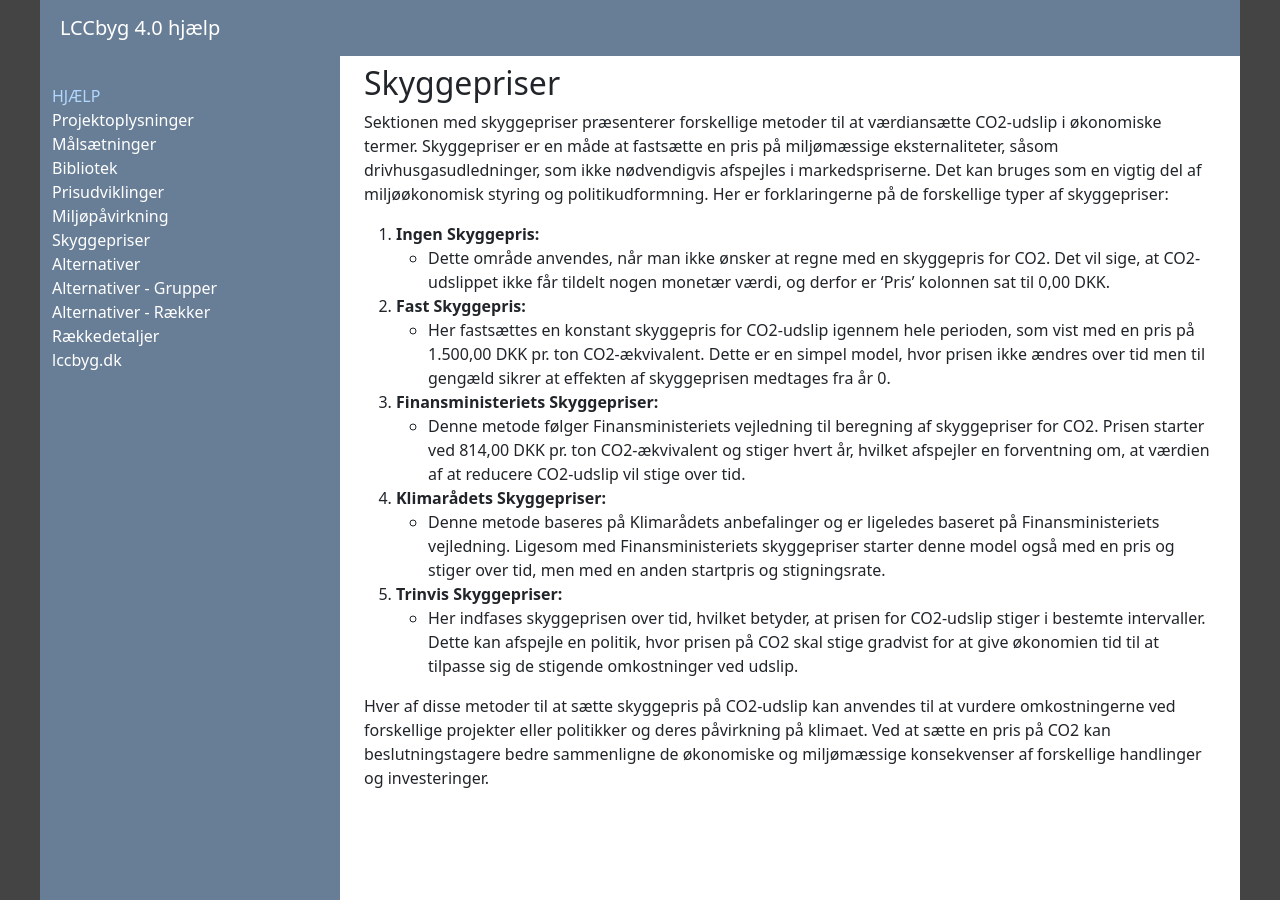
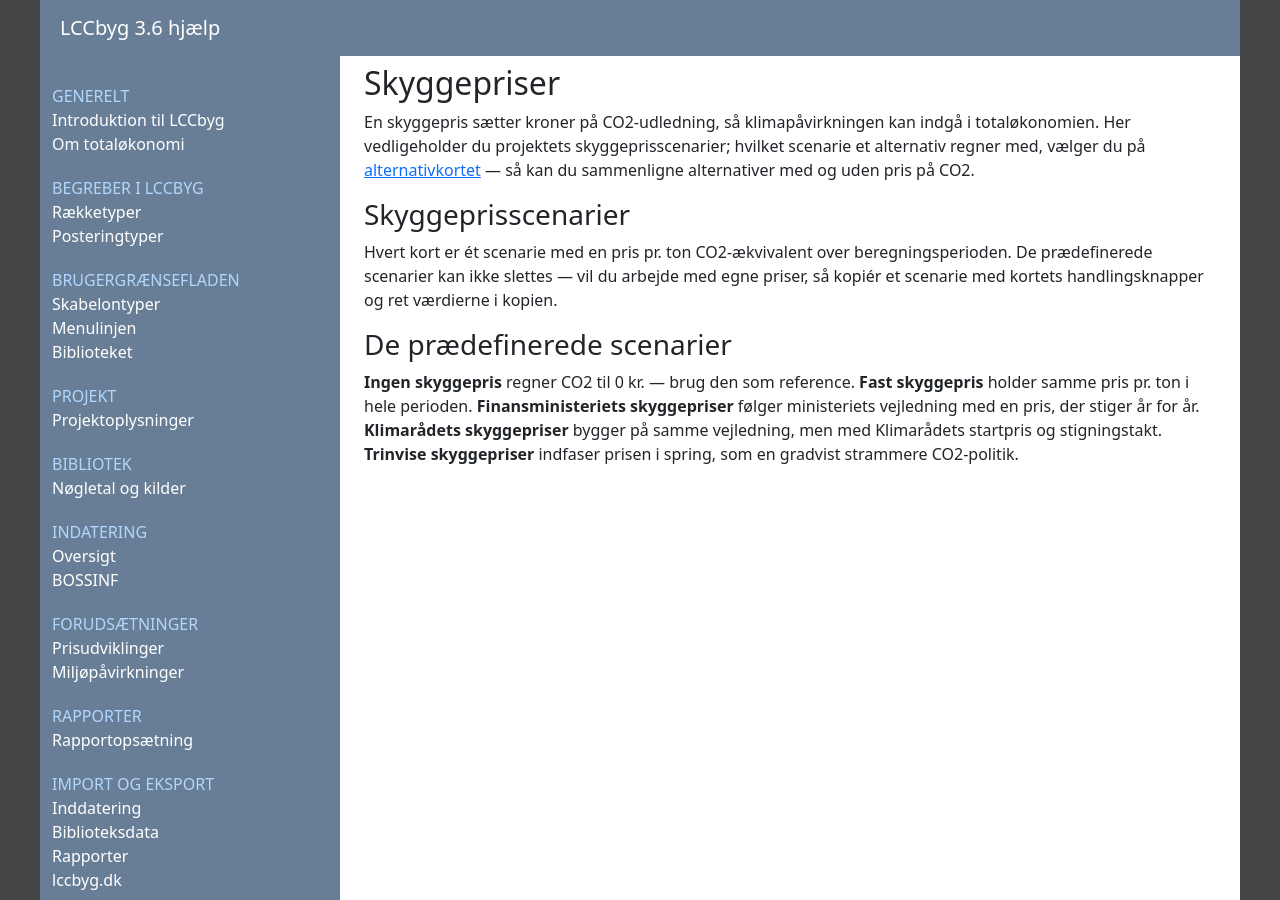
Before and after one commit to LccBuild/lccbyg-docs, a Jekyll site: the page built from docs/help/40/da/shadowpricescenarios.md, in a window 1280 px wide. Built offline with Jekyll 4.4.1, drawn with Linux system fonts in a browser that asks for light colours; our own code applies the rules of GitHub Pages for plain Markdown files.

Commit message:
Rewrite Skyggepriser per the authoring method
The old document was body text without sections, so the page appeared to
have no help - "Hjaelp til denne side" lists sections, and there were none.
Rewritten with an intro, a section for the scenario cards (anchored on the
page) and a condensed section describing the five predefined scenarios.
Index regenerated.

Co-Authored-By: Claude Fable 5 <noreply@anthropic.com>
Claude-Session: https://claude.ai/code/session_012TY438hhAETPobvpxfwQD4

```diff
--- a/docs/help/40/da/shadowpricescenarios.md
+++ b/docs/help/40/da/shadowpricescenarios.md
@@ -1,24 +1,24 @@
 ---
-layout: lccbyghelp40
 title: "Skyggepriser"
-date: "2024-01-01"
 ---
 
-Sektionen med skyggepriser præsenterer forskellige metoder til at værdiansætte CO2-udslip i økonomiske termer. Skyggepriser er en måde at fastsætte en pris på miljømæssige eksternaliteter, såsom drivhusgasudledninger, som ikke nødvendigvis afspejles i markedspriserne. Det kan bruges som en vigtig del af miljøøkonomisk styring og politikudformning. Her er forklaringerne på de forskellige typer af skyggepriser:
+En skyggepris sætter kroner på CO2-udledning, så klimapåvirkningen kan indgå
+i totaløkonomien. Her vedligeholder du projektets skyggeprisscenarier; hvilket
+scenarie et alternativ regner med, vælger du på
+[alternativkortet](alternatives.md#beregningsforudsaetninger) — så kan du
+sammenligne alternativer med og uden pris på CO2.
 
-1. **Ingen Skyggepris:**
-   - Dette område anvendes, når man ikke ønsker at regne med en skyggepris for CO2. Det vil sige, at CO2-udslippet ikke får tildelt nogen monetær værdi, og derfor er 'Pris' kolonnen sat til 0,00 DKK.
+### Skyggeprisscenarier {#skyggeprisscenarier}
+Hvert kort er ét scenarie med en pris pr. ton CO2-ækvivalent over
+beregningsperioden. De prædefinerede scenarier kan ikke slettes — vil du
+arbejde med egne priser, så kopiér et scenarie med kortets handlingsknapper og
+ret værdierne i kopien.
 
-2. **Fast Skyggepris:**
-   - Her fastsættes en konstant skyggepris for CO2-udslip igennem hele perioden, som vist med en pris på 1.500,00 DKK pr. ton CO2-ækvivalent. Dette er en simpel model, hvor prisen ikke ændres over tid men til gengæld sikrer at effekten af skyggeprisen medtages fra år 0.
-
-3. **Finansministeriets Skyggepriser:**
-   - Denne metode følger Finansministeriets vejledning til beregning af skyggepriser for CO2. Prisen starter ved 814,00 DKK pr. ton CO2-ækvivalent og stiger hvert år, hvilket afspejler en forventning om, at værdien af at reducere CO2-udslip vil stige over tid.
-
-4. **Klimarådets Skyggepriser:**
-   - Denne metode baseres på Klimarådets anbefalinger og er ligeledes baseret på Finansministeriets vejledning. Ligesom med Finansministeriets skyggepriser starter denne model også med en pris og stiger over tid, men med en anden startpris og stigningsrate.
-
-5. **Trinvis Skyggepriser:**
-   - Her indfases skyggeprisen over tid, hvilket betyder, at prisen for CO2-udslip stiger i bestemte intervaller. Dette kan afspejle en politik, hvor prisen på CO2 skal stige gradvist for at give økonomien tid til at tilpasse sig de stigende omkostninger ved udslip.
-
-Hver af disse metoder til at sætte skyggepris på CO2-udslip kan anvendes til at vurdere omkostningerne ved forskellige projekter eller politikker og deres påvirkning på klimaet. Ved at sætte en pris på CO2 kan beslutningstagere bedre sammenligne de økonomiske og miljømæssige konsekvenser af forskellige handlinger og investeringer.
+### De prædefinerede scenarier {#skyggepris-typer}
+**Ingen skyggepris** regner CO2 til 0 kr. — brug den som reference.
+**Fast skyggepris** holder samme pris pr. ton i hele perioden.
+**Finansministeriets skyggepriser** følger ministeriets vejledning med en
+pris, der stiger år for år. **Klimarådets skyggepriser** bygger på samme
+vejledning, men med Klimarådets startpris og stigningstakt. **Trinvise
+skyggepriser** indfaser prisen i spring, som en gradvist strammere
+CO2-politik.
```
Also changed, not shown: docs/help/40/da/catalog.json (+23 -2 lines), docs/help/40/da/help.index.json (+1 -1 lines), 1 other file.
